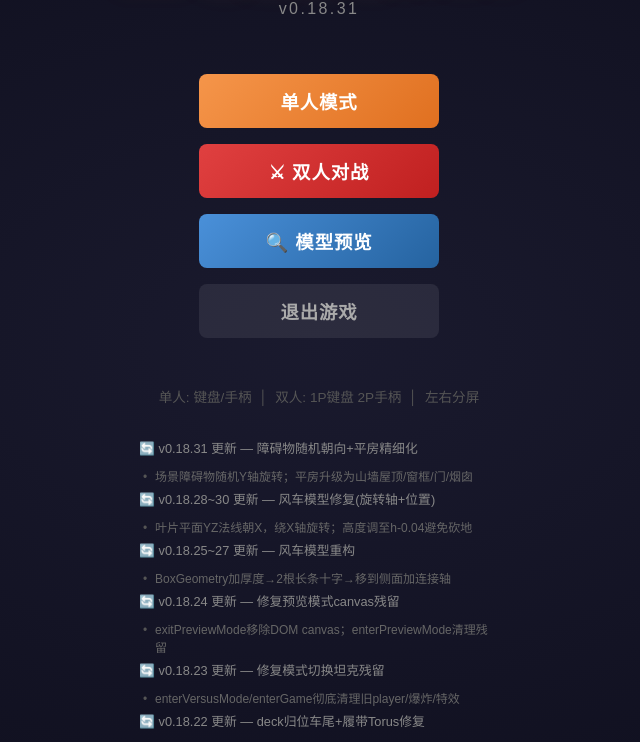
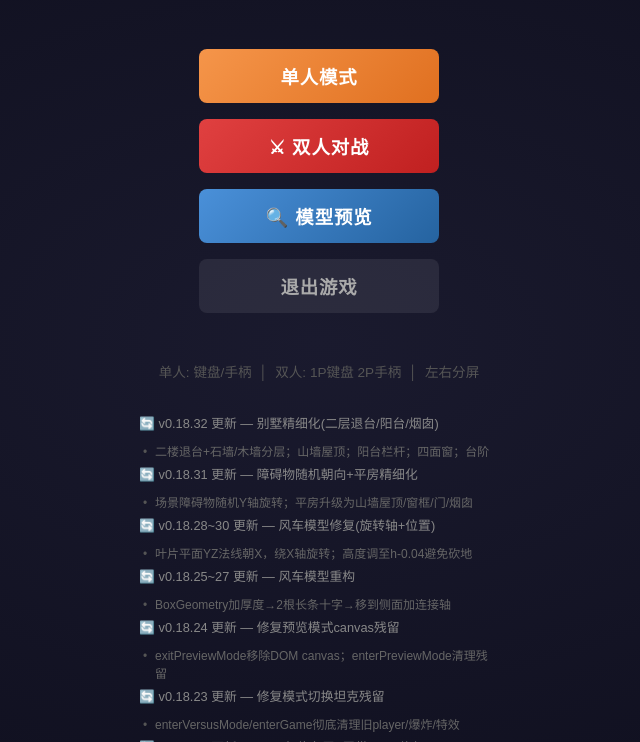
Before and after one commit to hpmax9696/tank_demo, a plain HTML site: page index.html in a window 1280 px wide. Shown: the part 58-800 px from the top of the page, without its empty margins (321-961 px from the left). Drawn offline with Linux system fonts and the light colour scheme.

Commit message:
v0.18.32: 同步版本号至v0.18.32

```diff
--- a/index.html
+++ b/index.html
@@ -3,7 +3,7 @@
 <head>
     <meta charset="UTF-8">
     <meta name="viewport" content="width=device-width, initial-scale=1.0">
-    <title>坦克运动demo v0.18.31</title>
+    <title>坦克运动demo v0.18.32</title>
     <style>
         * { margin: 0; padding: 0; box-sizing: border-box; }
         body {
@@ -229,13 +229,15 @@
     <!-- ========== 主菜单 ========== -->
     <div id="menu-overlay">
         <div class="menu-title">🎮 坦克运动demo</div>
-        <div class="menu-version">v0.18.31</div>
+        <div class="menu-version">v0.18.32</div>
         <button class="menu-btn" id="btn-enter">单人模式</button>
         <button class="menu-btn" id="btn-versus" style="background:linear-gradient(135deg,#e04040,#c02020);color:#fff;">⚔ 双人对战</button>
         <button class="menu-btn" id="btn-preview" style="background:linear-gradient(135deg,#4a90d9,#2563a0);color:#fff;">🔍 模型预览</button>
         <button class="menu-btn" id="btn-exit">退出游戏</button>
         <div class="menu-hint">单人: 键盘/手柄 &nbsp;│&nbsp; 双人: 1P键盘 2P手柄 &nbsp;│&nbsp; 左右分屏</div>
         <div class="changelog">
+            <div class="cl-title">🔄 v0.18.32 更新 — 别墅精细化(二层退台/阳台/烟囱)</div>
+            <div class="cl-item">二楼退台+石墙/木墙分层；山墙屋顶；阳台栏杆；四面窗；台阶</div>
             <div class="cl-title">🔄 v0.18.31 更新 — 障碍物随机朝向+平房精细化</div>
             <div class="cl-item">场景障碍物随机Y轴旋转；平房升级为山墙屋顶/窗框/门/烟囱</div>
             <div class="cl-title">🔄 v0.18.28~30 更新 — 风车模型修复(旋转轴+位置)</div>
@@ -1763,7 +1765,7 @@
             // 计算期望的canvas尺寸
             const expW = Math.floor(iw * dpr), expH = Math.floor(ih * dpr);
             el.textContent =
-                'v0.18.31  dpr:' + dpr.toFixed(2) +
+                'v0.18.32  dpr:' + dpr.toFixed(2) +
                 '\nwin:' + iw + 'x' + ih + ' exp:' + expW + 'x' + expH +
                 '\ncanv:' + rdw + 'x' + rdh + ' camA:' + asp + ' cam2A:' + cam2asp;
         }
@@ -2000,7 +2002,7 @@
 
         // ==================== 初始化 ====================
         initScene();placeCamera();renderer.render(scene,camera);
-        console.log('🎮 坦克运动demo v0.18.31 | 平房精细化+随机朝向');
+        console.log('🎮 坦克运动demo v0.18.32 | 别墅精细化+平房+风车修复');
     </script>
 </body>
 </html>
```
Also changed, not shown: README.md.
